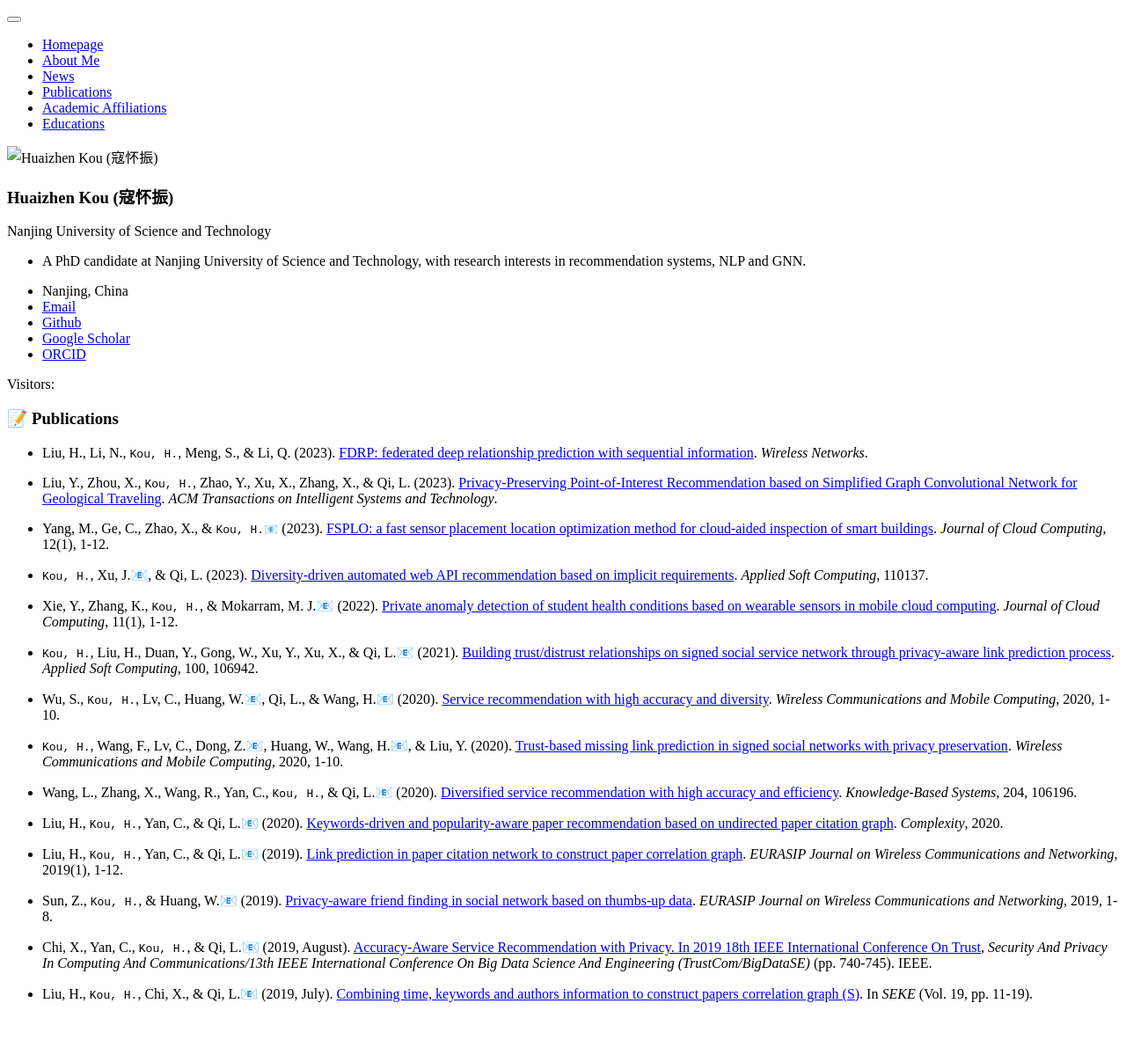
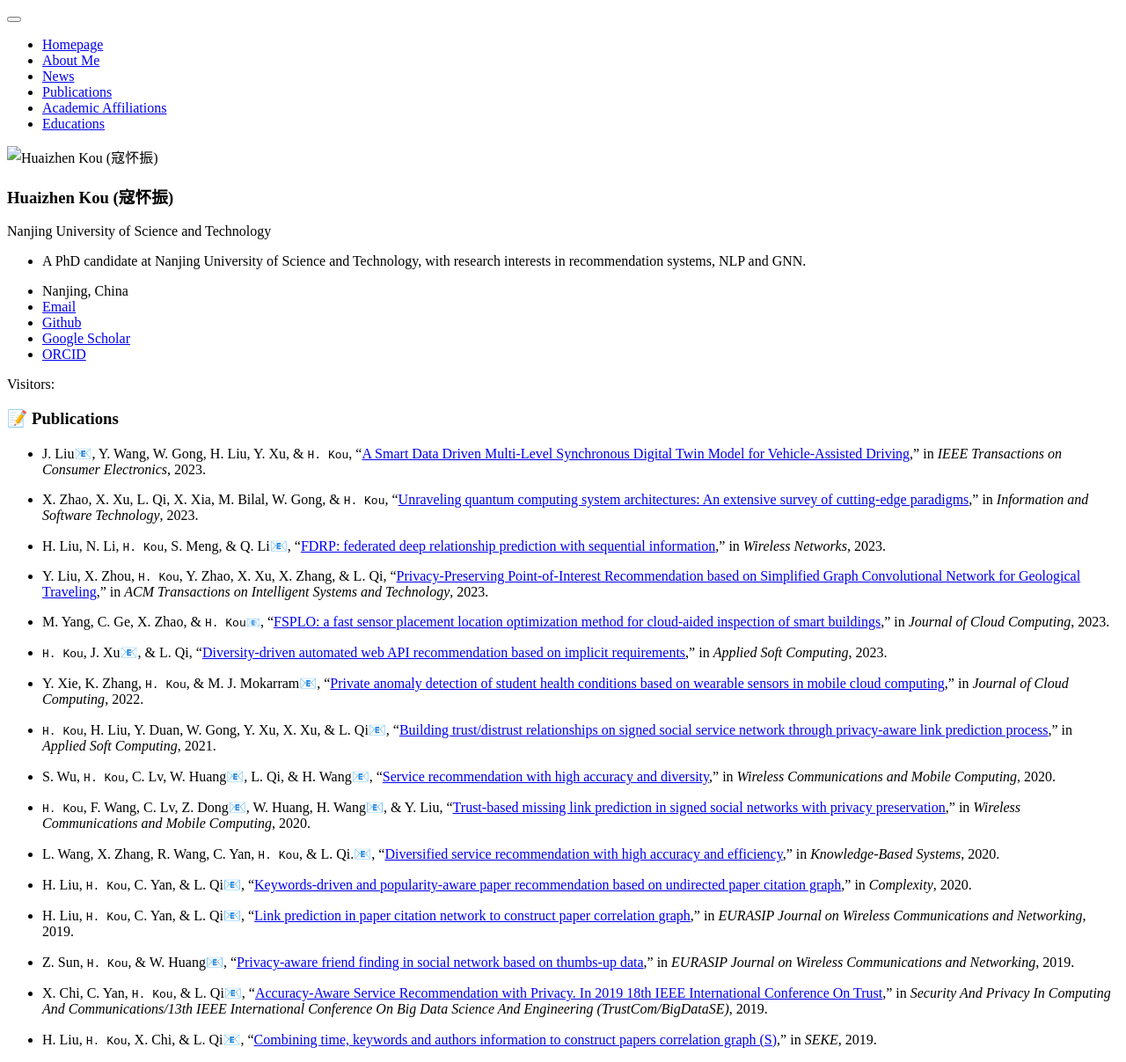
Before and after one commit to huaizhenkou/huaizhenkou.github.io, a Jekyll site: the page built from _pages/includes/pub.md, in a window 1280 px wide. Shown: the whole page at 88% size. Built offline with Jekyll 4.4.1, drawn with Linux system fonts in a browser that asks for light colours; our own code applies the rules of GitHub Pages for plain Markdown files; comment, search, counter and statistics services are not loaded; before the commit the page ends 1155 px from its top, so only the background shows below that.

Commit message:
Add files via upload

```diff
--- a/_pages/includes/pub.md
+++ b/_pages/includes/pub.md
@@ -1,30 +1,34 @@
 
 # 📝 Publications
 
-- Liu, H., Li, N., `Kou, H.`, Meng, S., & Li, Q. (2023). [FDRP: federated deep relationship prediction with sequential information](https://link.springer.com/article/10.1007/s11276-023-03530-2). *Wireless Networks*.
+- J. Liu📧, Y. Wang, W. Gong, H. Liu, Y. Xu, & `H. Kou`, "[A Smart Data Driven Multi-Level Synchronous Digital Twin Model for Vehicle-Assisted Driving](https://doi.org/10.1109/TCE.2023.3341227)," in *IEEE Transactions on Consumer Electronics*, 2023.
 
-- Liu, Y., Zhou, X., `Kou, H.`, Zhao, Y., Xu, X., Zhang, X., & Qi, L. (2023). [Privacy-Preserving Point-of-Interest Recommendation based on Simplified Graph Convolutional Network for Geological Traveling](https://doi.org/10.1145/3620677). *ACM Transactions on Intelligent Systems and Technology*.
+- X. Zhao, X. Xu, L. Qi, X. Xia, M. Bilal, W. Gong, & `H. Kou`, "[Unraveling quantum computing system architectures: An extensive survey of cutting-edge paradigms](https://doi.org/10.1016/j.infsof.2023.107380)," in *Information and Software Technology*, 2023.
 
-- Yang, M., Ge, C., Zhao, X., &#38; `Kou, H.📧` (2023). [FSPLO: a fast sensor placement location optimization method for cloud-aided inspection of smart buildings](https://doi.org/10.1186/s13677-023-00410-0). *Journal of Cloud Computing*, 12(1), 1-12.
+- H. Liu, N. Li, `H. Kou`, S. Meng, & Q. Li📧, "[FDRP: federated deep relationship prediction with sequential information](https://doi.org/10.1007/s11276-023-03530-2)," in *Wireless Networks*, 2023.
 
-- `Kou, H.`, Xu, J.📧, & Qi, L. (2023). [Diversity-driven automated web API recommendation based on implicit requirements](https://doi.org/10.1016/j.asoc.2023.110137). *Applied Soft Computing*, 110137.
+- Y. Liu, X. Zhou, `H. Kou`, Y. Zhao, X. Xu, X. Zhang, & L. Qi, "[Privacy-Preserving Point-of-Interest Recommendation based on Simplified Graph Convolutional Network for Geological Traveling](https://doi.org/10.1145/3620677)," in *ACM Transactions on Intelligent Systems and Technology*, 2023.
 
-- Xie, Y., Zhang, K., `Kou, H.`, & Mokarram, M. J.📧 (2022). [Private anomaly detection of student health conditions based on wearable sensors in mobile cloud computing](https://doi.org/10.1186/s13677-022-00300-x). *Journal of Cloud Computing*, 11(1), 1-12.
+- M. Yang, C. Ge, X. Zhao, & `H. Kou📧`, "[FSPLO: a fast sensor placement location optimization method for cloud-aided inspection of smart buildings](https://doi.org/10.1186/s13677-023-00410-0)," in *Journal of Cloud Computing*, 2023.
 
-- `Kou, H.`, Liu, H., Duan, Y., Gong, W., Xu, Y., Xu, X., & Qi, L.📧 (2021). [Building trust/distrust relationships on signed social service network through privacy-aware link prediction process](https://doi.org/10.1016/j.asoc.2020.106942). *Applied Soft Computing*, 100, 106942.
+- `H. Kou`, J. Xu📧, & L. Qi, "[Diversity-driven automated web API recommendation based on implicit requirements](https://doi.org/10.1016/j.asoc.2023.110137)," in *Applied Soft Computing*, 2023.
 
-- Wu, S., `Kou, H.`, Lv, C., Huang, W.📧, Qi, L., & Wang, H.📧 (2020). [Service recommendation with high accuracy and diversity](https://doi.org/10.1155/2020/8822992). *Wireless Communications and Mobile Computing*, 2020, 1-10.
+- Y. Xie, K. Zhang, `H. Kou`, & M. J. Mokarram📧, "[Private anomaly detection of student health conditions based on wearable sensors in mobile cloud computing](https://doi.org/10.1186/s13677-022-00300-x)," in *Journal of Cloud Computing*, 2022.
 
-- `Kou, H.`, Wang, F., Lv, C., Dong, Z.📧, Huang, W., Wang, H.📧, & Liu, Y. (2020). [Trust-based missing link prediction in signed social networks with privacy preservation](https://doi.org/10.1155/2020/8849536). *Wireless Communications and Mobile Computing*, 2020, 1-10.
+- `H. Kou`, H. Liu, Y. Duan, W. Gong, Y. Xu, X. Xu, & L. Qi📧, "[Building trust/distrust relationships on signed social service network through privacy-aware link prediction process](https://doi.org/10.1016/j.asoc.2020.106942)," in *Applied Soft Computing*, 2021.
 
-- Wang, L., Zhang, X., Wang, R., Yan, C., `Kou, H.`, & Qi, L.📧 (2020). [Diversified service recommendation with high accuracy and efficiency](https://doi.org/10.1016/j.knosys.2020.106196). *Knowledge-Based Systems*, 204, 106196.
+- S. Wu, `H. Kou`, C. Lv, W. Huang📧, L. Qi, & H. Wang📧, "[Service recommendation with high accuracy and diversity](https://doi.org/10.1155/2020/8822992)," in *Wireless Communications and Mobile Computing*, 2020.
 
-- Liu, H., `Kou, H.`, Yan, C., & Qi, L.📧 (2020). [Keywords-driven and popularity-aware paper recommendation based on undirected paper citation graph](https://doi.org/10.1155/2020/2085638). *Complexity*, 2020.
+- `H. Kou`, F. Wang, C. Lv, Z. Dong📧, W. Huang, H. Wang📧, & Y. Liu, "[Trust-based missing link prediction in signed social networks with privacy preservation](https://doi.org/10.1155/2020/8849536)," in *Wireless Communications and Mobile Computing*, 2020.
 
-- Liu, H., `Kou, H.`, Yan, C., & Qi, L.📧 (2019). [Link prediction in paper citation network to construct paper correlation graph](https://doi.org/10.1186/s13638-019-1561-7). *EURASIP Journal on Wireless Communications and Networking*, 2019(1), 1-12.
+- L. Wang, X. Zhang, R. Wang, C. Yan, `H. Kou`, & L. Qi.📧, "[Diversified service recommendation with high accuracy and efficiency](https://doi.org/10.1016/j.knosys.2020.106196)," in *Knowledge-Based Systems*, 2020.
 
-- Sun, Z., `Kou, H.`, & Huang, W.📧 (2019). [Privacy-aware friend finding in social network based on thumbs-up data](https://doi.org/10.1186/s13638-019-1538-6). *EURASIP Journal on Wireless Communications and Networking*, 2019, 1-8.
+- H. Liu, `H. Kou`, C. Yan, & L. Qi📧, "[Keywords-driven and popularity-aware paper recommendation based on undirected paper citation graph](https://doi.org/10.1155/2020/2085638)," in *Complexity*, 2020.
 
-- Chi, X., Yan, C., `Kou, H.`, & Qi, L.📧 (2019, August). [Accuracy-Aware Service Recommendation with Privacy. In 2019 18th IEEE International Conference On Trust](https://doi.org/10.1109/TrustCom/BigDataSE.2019.00106), *Security And Privacy In Computing And Communications/13th IEEE International Conference On Big Data Science And Engineering (TrustCom/BigDataSE)* (pp. 740-745). IEEE.
+- H. Liu, `H. Kou`, C. Yan, & L. Qi📧, "[Link prediction in paper citation network to construct paper correlation graph](https://doi.org/10.1186/s13638-019-1561-7)," in *EURASIP Journal on Wireless Communications and Networking*, 2019.
 
-- Liu, H., `Kou, H.`, Chi, X., & Qi, L.📧 (2019, July). [Combining time, keywords and authors information to construct papers correlation graph (S)](https://www.researchgate.net/profile/Hanwen-Liu-7/publication/335155070_Combining_time_keywords_and_authors_information_to_construct_papers_correlation_graph_S/links/60595d39458515e834645299/Combining-time-keywords-and-authors-information-to-construct-papers-correlation-graph-S.pdf). In *SEKE* (Vol. 19, pp. 11-19).
+- Z. Sun, `H. Kou`, & W. Huang📧, "[Privacy-aware friend finding in social network based on thumbs-up data](https://doi.org/10.1186/s13638-019-1538-6)," in *EURASIP Journal on Wireless Communications and Networking*, 2019.
+
+- X. Chi, C. Yan, `H. Kou`, & L. Qi📧, "[Accuracy-Aware Service Recommendation with Privacy. In 2019 18th IEEE International Conference On Trust](https://doi.org/10.1109/TrustCom/BigDataSE.2019.00106)," in *Security And Privacy In Computing And Communications/13th IEEE International Conference On Big Data Science And Engineering (TrustCom/BigDataSE)*, 2019.
+
+- H. Liu, `H. Kou`, X. Chi, & L. Qi📧, "[Combining time, keywords and authors information to construct papers correlation graph (S)](https://www.researchgate.net/profile/Hanwen-Liu-7/publication/335155070_Combining_time_keywords_and_authors_information_to_construct_papers_correlation_graph_S/links/60595d39458515e834645299/Combining-time-keywords-and-authors-information-to-construct-papers-correlation-graph-S.pdf)," in *SEKE*, 2019.
```
